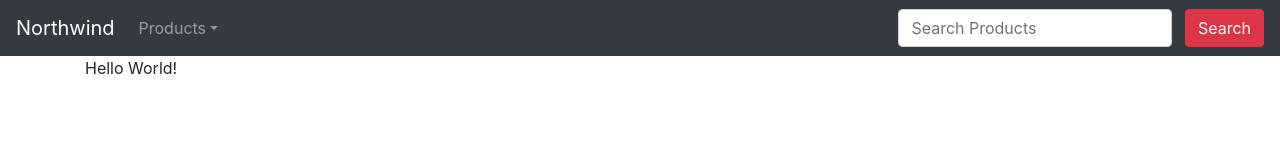
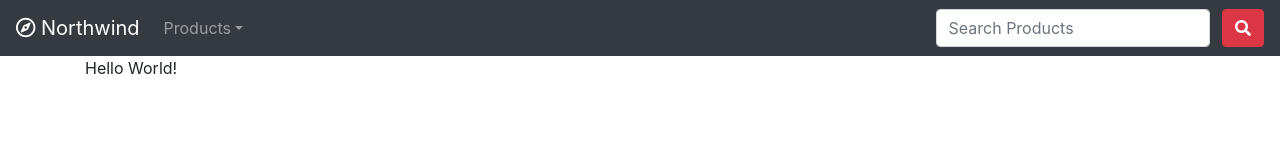
Before and after one commit to chiujienwu/NETWebDevelop, a plain HTML site: page Client/wwwroot/index.html in a window 1280 px wide. Drawn offline with nearby package versions, Linux system fonts and the light colour scheme.

Commit message:
Font Awesome

```diff
--- a/Client/wwwroot/index.html
+++ b/Client/wwwroot/index.html
@@ -6,12 +6,14 @@
     <title>Northwind</title>
     <!-- bootstrap -->
     <link rel="stylesheet" href="https://stackpath.bootstrapcdn.com/bootstrap/4.2.1/css/bootstrap.min.css" integrity="sha384-GJzZqFGwb1QTTN6wy59ffF1BuGJpLSa9DkKMp0DgiMDm4iYMj70gZWKYbI706tWS" crossorigin="anonymous">
+    <!-- font awesome -->
+    <link rel="stylesheet" href="https://use.fontawesome.com/releases/v5.6.3/css/all.css" integrity="sha384-UHRtZLI+pbxtHCWp1t77Bi1L4ZtiqrqD80Kn4Z8NTSRyMA2Fd33n5dQ8lWUE00s/" crossorigin="anonymous">
 </head>
 <body>
     <!-- navbar -->
     <nav class="navbar navbar-dark bg-dark navbar-expand-md">
         <!-- brand -->
-        <a href="#" class="navbar-brand">Northwind</a>
+        <a href="#" class="navbar-brand"><i class="far fa-compass"></i> Northwind</a>
         <!-- toggle button -->
         <button class="navbar-toggler" type="button" data-toggle="collapse" data-target="#navbarSupportedContent" aria-controls="navbarSupportedContent" aria-expanded="false" aria-label="Toggle navigation">
             <span class="navbar-toggler-icon"></span>
@@ -33,7 +35,7 @@
             <!-- search form -->
             <form class="form-inline ml-auto d-none d-md-block">
                 <input class="form-control mr-sm-2" type="search" placeholder="Search Products" aria-label="Search" />
-                <button class="btn btn-danger my-2 my-sm-0" type="submit">Search</button>
+                <button class="btn btn-danger my-2 my-sm-0" type="submit"><i class="fas fa-search"></i><span class="sr-only">Search</span></button>
             </form>
         </div>
     </nav>
```
